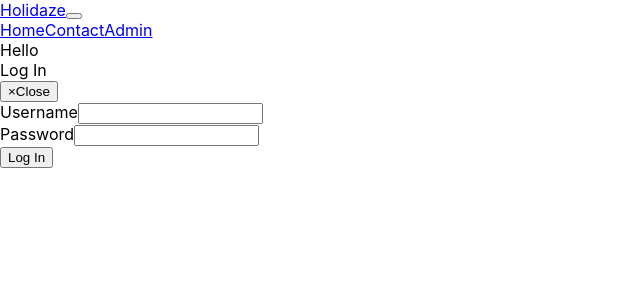
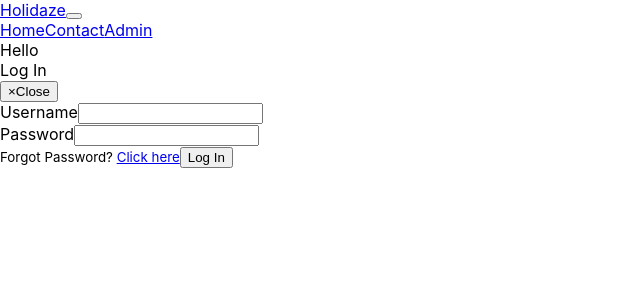
Before and after one commit to ca2roaldsoy/ProjectExam-2, a React (Create React App) app: page /admin in a window 1280 px wide. Both pictures are taken after a click on the button "Admin". Shown: the top 300 px of the page, without its empty margins (0-640 px from the left). Built offline with nearby package versions, Linux system fonts and the light colour scheme; the HTML template or start-up script is replaced by a standard one.

Commit message:
added forgot password to login

```diff
--- a/src/components/visitorSite/login/LoginForm.js
+++ b/src/components/visitorSite/login/LoginForm.js
@@ -4,6 +4,7 @@ import * as yup from "yup";
 import Button from "react-bootstrap/Button";
 import Form from "react-bootstrap/Form";
 import ValidateLogin from "./ValidateLogin";
+import { Link } from "react-router-dom";
 
 const schema = yup.object().shape({
   userName: yup.string().required("Please enter your username"),
@@ -46,6 +47,10 @@ function LoginForm() {
           {errors.password && <Form.Text>{errors.password.message}</Form.Text>}
         </Form.Group>
 
+        <Form.Text>
+          Forgot Password? <Link to="#">Click here</Link>
+        </Form.Text>
+
         <Button type="submit" role="button">
           Log In
         </Button>
--- a/src/components/visitorSite/login/ValidateLogin.js
+++ b/src/components/visitorSite/login/ValidateLogin.js
@@ -1,11 +1,9 @@
 import React from "react";
 import PropTypes from "prop-types";
-import { Link } from "react-router-dom";
-import { createBrowserHistory as history } from "history";
 
 function ValidateLogIn({ validLogin }) {
   if (validLogin) {
-    window.location.href = "./admin";
+    return (window.location.href = "./admin");
   }
 
   return null;
```
